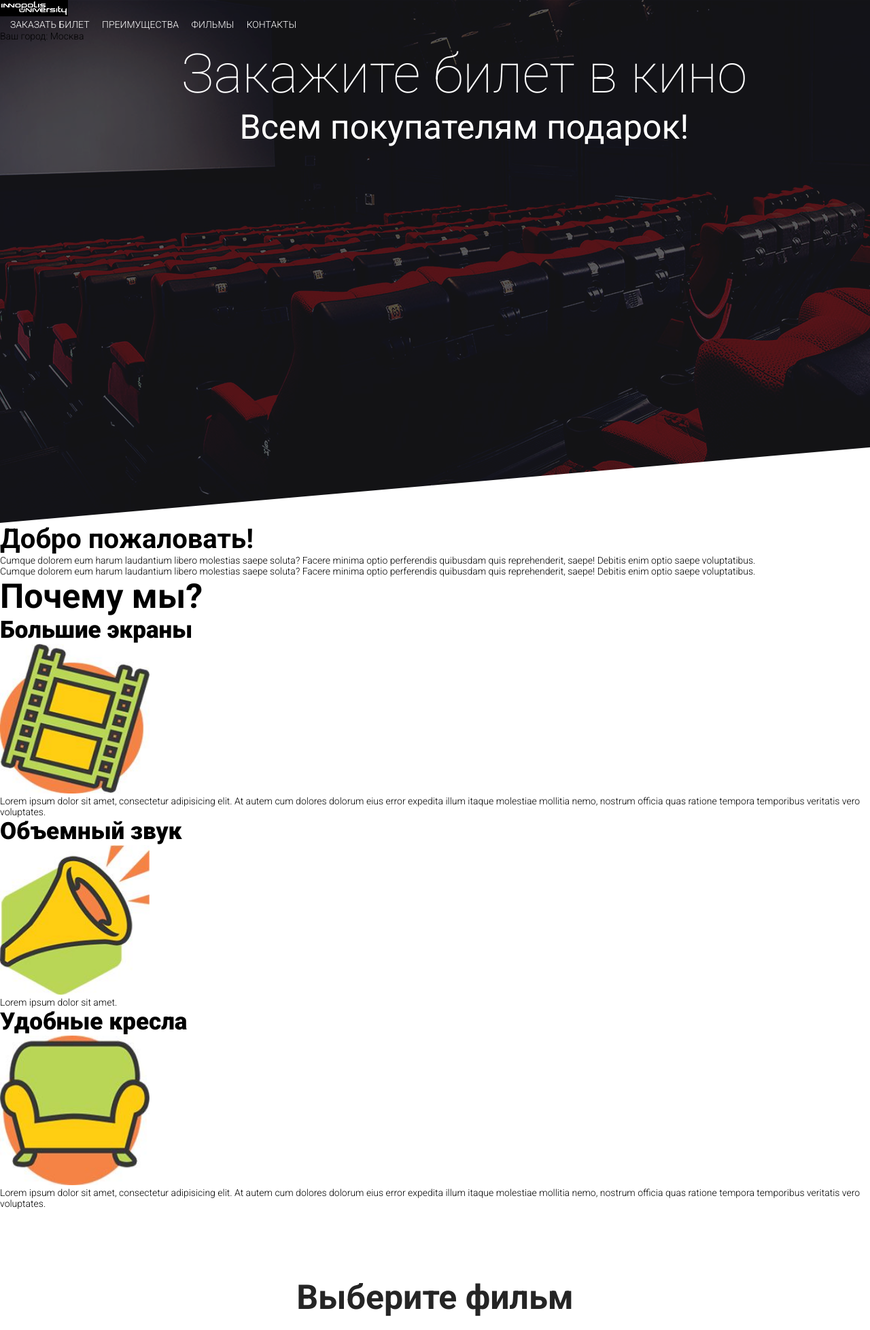
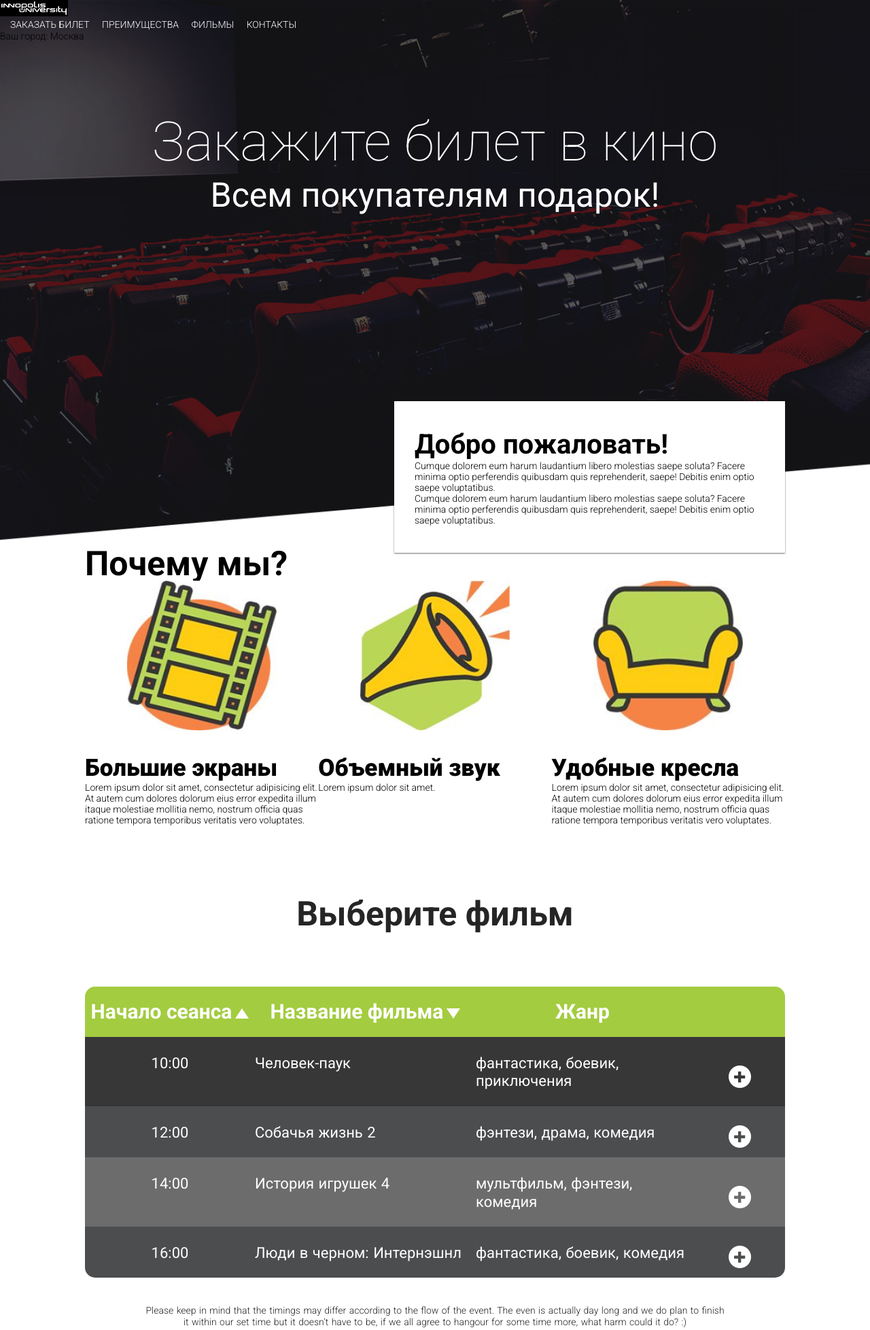
Before and after one commit to MefAldemisov/InnoWeb, a PHP site: page / in a window 1280 px wide; the page is wider, and only the part inside the window is pictured. Shown: the top 1956 px of that part at 68% size. Run offline with PHP 8.4, Linux system fonts and the light colour scheme.

Commit message:
2.4 - 4 - Names of the variables updated

```diff
--- a/css/style.css
+++ b/css/style.css
@@ -54,7 +54,6 @@ footer {
     margin: 0;
     border: 0;
     outline: 0;
-    /*outer border which doesn't change the size of the block*/
     padding: 0;
     box-sizing: border-box;
     text-decoration: none;
@@ -63,16 +62,22 @@ footer {
     font-size: 14px;
 }
 
+.inno_logo{
+    background:black;
+    align-items: center;
+    padding: 2px;
+}
+
 a {
     text-decoration: none;
     color: white;
 }
 
-.ul__nav {
+nav>ul {
     list-style: none;
 }
 
-.li__nav {
+nav>ul>li {
     color: white;
     text-transform: uppercase;
     display: inline;
@@ -84,18 +89,25 @@ a {
 
 /*Header, nav panel*/
 
-.div__top-nav {
+.nav_container {
     border: 54 165 56 165px;
 }
 
-.div__top-nav-header {
+header {
     background-color: white;
-    background-image: url(../images/Rectangle\ 2.png);
-    width: 1366px;
-    height: 769px;
+    background: url(../images/Rectangle\ 2.png) no-repeat top center / cover;
+    width:100%;
+    height: 100vh;
+    /* width: 1366px; */
+    /* height: 769px; */
 }
 
-.h1__header {
+.main_titles{
+    position: relative;
+    top:100px;
+}
+
+.main_titles>h1{
     font-size: 80px;
     font-weight: 100; /*Thin*/
     color: white;
@@ -105,7 +117,7 @@ a {
     height: 67.977px;*/
 }
 
-.h2__header {
+.main_titles>h2{
     font-size: 50px;
     font-weight: 400; /*Regular*/
     color: white;
@@ -125,7 +137,7 @@ a {
     font-weight: 700; /*Bold*/
 }
 
-.section_header_black{
+.header_black{
     font-size: 50px;
     font-weight: 800; /*Black*/
 }
@@ -143,10 +155,9 @@ a {
 
 .movie-list__header {
     color: rgb(37, 37, 37);
-    margin: 0 0 78px;
+    margin: 0 0 77px 0;
     text-align: center;
     line-height: 1.2;
-
 }
 
 .table-container {
@@ -167,11 +178,10 @@ th, th>a{
     text-align: center;
     font-size: 30px;
     font-weight: 700;
-    vertical-align: center;
+    vertical-align: auto;
     color: #fff;
     line-height: 1.2;
 }
-
 
 th::after{
     content: "";
@@ -213,7 +223,7 @@ tbody>tr:nth-of-type(3n){
 
 tbody>tr>td{
     padding-top: 26px;
-    /* padding-bottom: 26px; */
+    padding-bottom: 23px;
     vertical-align: top;
     height: 75px;
     font-size: 22px;
@@ -221,6 +231,8 @@ tbody>tr>td{
     background: transparent;
     line-height: 1.2;
     font-weight: 400;
+    /* word-break: keep-all; */
+    word-break: break-word;
 }
 
 tr>td:nth-of-type(1){
@@ -242,16 +254,10 @@ tr>td:nth-of-type(4){
     width: 130px;
     max-width: 130px;
     align-content: center;
-    vertical-align: center;
     padding: 21px 47px 0 47px;
-    /* padding: auto; */
 }
 
-/* .plus_container{  */
-
- /* }     */
-
-.movie-list__footer {
+.movie-list_footer {
     margin: 40px auto;
     width: 860px;
     word-spacing: 1px;
@@ -278,3 +284,56 @@ tr>td:nth-of-type(4){
     font-size: 35px;
     font-weight: 900; /*Black*/
 }
+
+.section_benefits{
+    overflow: hidden;
+    width: 1030px;
+    margin: auto ;
+}
+
+.section_benefits>div{
+    width: 33.33%;
+    float: left;
+    /* display: inline-block; */
+    /* margin-top: 0; */
+    vertical-align: top;
+
+}
+
+.img_container{
+    position: relative;
+    margin-bottom: 40px;
+    height: 211px;
+}
+
+.img_container>img{
+    position: absolute;
+    left: 0;
+    right: 0;
+    top: 0;
+    bottom: 0;
+    margin: auto;
+}
+
+
+.welcome-wrap{
+    position: relative;
+    width: 1030px;
+    margin: 0 auto;
+}
+
+.section_welcome{
+    position: absolute;
+    background-color: white;
+    width: 515px;
+    padding: 40px 30px;
+    box-shadow: 0px 1px 2px 0px rgba(35, 31, 32, 0.65);
+    right: 0;
+    top: -210px;
+    z-index: 5;
+}
+
+footer{
+    width:400px;
+    margin-top:50px;
+}
--- a/index.html
+++ b/index.html
@@ -11,41 +11,50 @@
 </head>
 
 <body>
-    <div class="div__top-nav-header">
-        <div class="div__top-nav">
+    <header>
+        <div class="nav_container">
             <nav>
-                <a href="http://university.innopolis.ru" target="_blank"><img class="inno_logo"
-                        src="images/logo_inno.png" alt="logo of Innopolis" height="24" width="100"
-                        style="background:black; align-items: center; padding: 2px;" title="Университет Иннополис"></a>
-                <ul class="ul__nav">
-                    <li class="li__nav"><a href="#section__welcome">ЗАКАЗАТЬ БИЛЕТ</a></li>
-                    <li class="li__nav"><a href="#section__benefits">ПРЕИМУЩЕСТВА</a></li>
-                    <li class="li__nav"><a href="#section__films">ФИЛЬМЫ</a></li>
-                    <li class="li__nav"><a href="#section__contacts">КОНТАКТЫ</a></li>
+                <a href="http://university.innopolis.ru" target="_blank">
+                    <img class="inno_logo" src="images/logo_inno.png" alt="logo of Innopolis" height="24" width="100"
+                         title="Университет Иннополис">
+                </a>
+                <ul>
+                    <li><a href="#welcome_wrap">ЗАКАЗАТЬ БИЛЕТ</a></li>
+                    <li><a href="#section_benefits">ПРЕИМУЩЕСТВА</a></li>
+                    <li><a href="#section_films">ФИЛЬМЫ</a></li>
+                    <li><a href="#section_contacts">КОНТАКТЫ</a></li>
                 </ul>
             </nav>
-            <div class="div__location">
+            <div class="location_text">
                 Ваш город: <u>Москва</u>
             </div>
         </div>
-        <header>
-            <h1 class="h1__header">Закажите билет в кино</h1>
-            <h2 class="h2__header">Всем покупателям подарок!</h2>
-        </header>
+        <div class="main_titles">
+            <h1>Закажите билет в кино</h1>
+            <h2>Всем покупателям подарок!</h2>
+        </div>
+    </header>
+
+    <div class="welcome-wrap">
+        <section class="section_welcome">
+            <h2 class="welcome_header">Добро пожаловать!</h2>
+            <p>Cumque dolorem eum harum laudantium libero molestias saepe soluta? Facere minima optio perferendis
+                quibusdam
+                quis reprehenderit, saepe! Debitis enim optio saepe voluptatibus.</p>
+            <p>Cumque dolorem eum harum laudantium libero molestias saepe soluta? Facere minima optio perferendis
+                quibusdam
+                quis reprehenderit, saepe! Debitis enim optio saepe voluptatibus.</p>
+        </section>
     </div>
-    <section id="section__welcome">
-        <h2 class="welcome_header">Добро пожаловать!</h2>
-        <p>Cumque dolorem eum harum laudantium libero molestias saepe soluta? Facere minima optio perferendis quibusdam
-            quis reprehenderit, saepe! Debitis enim optio saepe voluptatibus.</p>
-        <p>Cumque dolorem eum harum laudantium libero molestias saepe soluta? Facere minima optio perferendis quibusdam
-            quis reprehenderit, saepe! Debitis enim optio saepe voluptatibus.</p>
-    </section>
-    <section id="section__benefits">
+    <section class="section_benefits">
         <h2 class="section_header">Почему мы?</h2>
         <div>
             <article>
+                <div class="img_container">
+                    <img src="images/b2_icon_1.jpg" alt="a colorful filmstrip" width="220" height="220">
+                </div>
                 <h3 class="benefit-name">Большие экраны</h3>
-                <img src="images/b2_icon_1.jpg" alt="a colorful filmstrip" width="220" height="220">
+
                 <p>
                     Lorem ipsum dolor sit amet, consectetur adipisicing elit. At autem cum dolores dolorum eius error
                     expedita
@@ -56,15 +65,21 @@
         </div>
         <div>
             <article>
+                <div class="img_container">
+                    <img src="images/b2_icon_2.jpg" alt="a big loudspeaker" width="220" height="220">
+                </div>
                 <h3 class="benefit-name">Объемный звук</h3>
-                <img src="images/b2_icon_2.jpg" alt="a big loudspeaker" width="220" height="220">
+
                 <p>Lorem ipsum dolor sit amet.</p>
             </article>
         </div>
         <div>
             <article>
+                <div class="img_container">
+                    <img src="images/b2_icon_3.jpg" alt="a comfortable sofa" width="220" height="220">
+                </div>
                 <h3 class="benefit-name">Удобные кресла</h3>
-                <img src="images/b2_icon_3.jpg" alt="a comfortable sofa" width="220" height="220">
+
                 <p>Lorem ipsum dolor sit amet, consectetur adipisicing elit. At autem cum dolores dolorum eius error
                     expedita
                     illum itaque molestiae mollitia nemo, nostrum officia quas ratione tempora temporibus veritatis vero
@@ -72,15 +87,15 @@
             </article>
         </div>
     </section>
-    <section id="section__timetable">
+    <section id="section_timetable">
         <div class="movie-list">
             <h2 class="section_header movie-list__header">Выберите фильм</h2>
             <div class="table-container">
                 <table>
                     <thead>
                         <tr>
-                            <th><a href="#">Начало сеанса</a><span></span></th>
-                            <th><a href="#">Название фильма</a><span></span></th>
+                            <th><a href="#">Начало сеанса</a></th>
+                            <th><a href="#">Название фильма</a></th>
                             <th><a href="#">Жанр</a></th>
                             <th></th>
                         </tr>
@@ -91,38 +106,39 @@
                             <td>10:00</td>
                             <td>Человек-паук</td>
                             <td>фантастика, боевик, приключения</td>
-                            <td><img class="plus_img" src="images/More icon.png" alt="plus sign" width="33", height="33"></td>
+                            <td><img class="plus_img" src="images/More_icon.png" alt="plus sign" width="33" ,
+                                    height="33"></td>
                         </tr>
                         <tr>
                             <td>12:00</td>
                             <td>Собачья жизнь 2</td>
                             <td>фэнтези, драма, комедия</td>
-                            <td><img class="plus_img" src="images/More icon.png" alt="plus sign"></td>
+                            <td><img class="plus_img" src="images/More_icon.png" alt="plus sign"></td>
                         </tr>
                         <tr>
                             <td>14:00</td>
                             <td>История игрушек 4</td>
                             <td>мультфильм, фэнтези, комедия</td>
-                            <td><img class="plus_img" src="images/More icon.png" alt="plus sign"></td>
+                            <td><img class="plus_img" src="images/More_icon.png" alt="plus sign"></td>
                         </tr>
                         <tr>
                             <td>16:00</td>
                             <td>Люди в черном: Интернэшнл</td>
                             <td>фантастика, боевик, комедия</td>
-                            <td><img class="plus_img" src="images/More icon.png" alt="plus sign"></td>
+                            <td><img class="plus_img" src="images/More_icon.png" alt="plus sign"></td>
                         </tr>
                     </tbody>
                 </table>
-                <p class="movie-list__footer">Please keep in mind that the timings may differ
+                <p class="movie-list_footer">Please keep in mind that the timings may differ
                     according to the flow of the event. The even is actually day long and we do
                     plan to finish it within our set time but it doesn’t have to be,
                     if we all agree to hangour for some time more, what harm could it do? :)</p>
             </div>
         </div>
     </section>
-    <section id="section__presents">
+    <section id="section_presents">
         <img class="bage ellips_2" src="images/b4_img.jpg" alt="a big present box">
-        <h2 class="section_header_black">Подарок каждому!</h2>
+        <h2 class="header_black">Подарок каждому!</h2>
         <p>Lorem ipsum dolor sit amet, consectetur adipisicing elit. Ab aperiam aspernatur, cum, cupiditate excepturi
             expedita libero mollitia nesciunt nihil nobis obcaecati quasi ratione reprehenderit sequi sint, tenetur unde
             velit veniam!</p>
@@ -138,7 +154,7 @@
             velit veniam!</blockquote><br>
         <button class="get_present_botton">Получить подарок</button>
     </section>
-    <section id="section__films">
+    <section id="section_films">
         <div>
             <article>
                 <h2 class="section_header">Фильмы</h2>
@@ -231,7 +247,7 @@
             <a href="https://www.instagram.com" target="_blank" title="Instagramm social network">Instagramm</a>
         </div>
     </section>
-    <footer style="width:400px; margin-top:50px;">
+    <footer>
         <!-- It is better to use post method due to the safity reasons and data-compression,
         however, the GET method is better for development (to track the data, passed to the
         server) -->
```
Also changed, not shown: images/More_icon.png (renamed from images/More icon.png).
